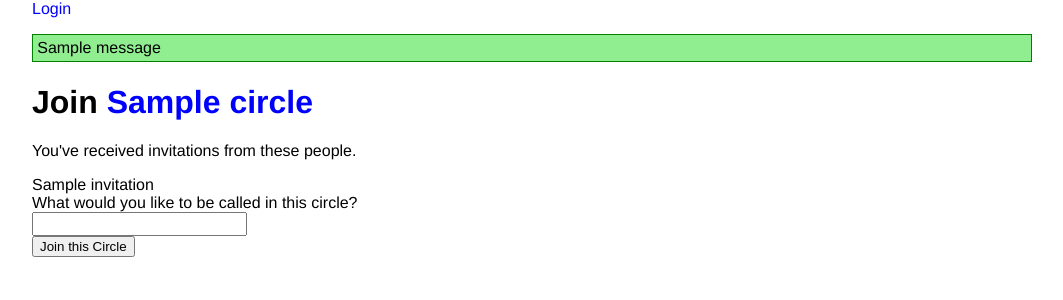
After one commit to nickretallack/Circles, a Flask app: template templates/join_circle.html in a window 1280 px wide. The commit adds this page. Shown: the top 300 px of the page, without its empty margins (108-1171 px from the left). Run offline with Flask 2, Linux system fonts and the light colour scheme; the template is opened without the code that fills it: values that come from a table or form of the project are taken from there, most other values are stand-ins (such as "Sample title", 1, 10 or a date in 2020); one stand-in notice (Sample message) is shown.

Commit message:
going a different direction.  Instead of merging users and whatnot, accepting an invitation will give you instant access to a circle, but only in a cookie.  You can then log in / register and join the circle at your leisure.

```diff
--- a/main.py
+++ b/main.py
@@ -1,4 +1,4 @@
-from flask import Flask, render_template as render, request,  g, redirect, session as web_session, url_for
+from flask import Flask, render_template as render, request,  g, redirect, session as web_session, url_for, abort, json, flash
 from flaskext.sqlalchemy import SQLAlchemy
 from flaskext.mail import Mail
 from werkzeug import generate_password_hash, check_password_hash
@@ -104,6 +104,9 @@ class Circle(db.Model):
 
     creator = db.relationship(User, backref='circles_created')
 
+    def get_membership(user):
+        return self.memberships.filter(CircleMembership.user == user).first()
+
     @property
     def url(self):
         return url_for('show_circle', id=self.id)
@@ -206,11 +209,11 @@ class Invitation(db.Model):
 
     @property
     def inviter_name(self):
-        return db.session.query(CircleMembership).filter(db._and(CircleMembership.circle == self.circle, CircleMembership.user == self.inviter)).first().nickname
+        return db.session.query(CircleMembership).filter(db.and_(CircleMembership.circle == self.circle, CircleMembership.user == self.inviter)).first().nickname
 
     @property
     def acceptor_name(self):
-        return db.session.query(CircleMembership).filter(db._and(CircleMembership.circle == self.circle, CircleMembership.user == self.acceptor)).first().nickname
+        return db.session.query(CircleMembership).filter(db.and_(CircleMembership.circle == self.circle, CircleMembership.user == self.acceptor)).first().nickname
 
     def __init__(self, **kwargs):
         self.id = make_invitation_id()
@@ -244,10 +247,11 @@ class CreateCircleForm(Form):
     description = TextAreaField('Describe it')
     # TODO: implement private circles later.  Or maybe they're all private for now?
 
+
 class CommentForm(Form):
     text = TextAreaField('Comment')
-    parent_id = HiddenField()#IntegerField(widget=widgets.HiddenInput())
-    discussion_id = HiddenField()#IntegerField(widget=widgets.HiddenInput())
+    parent_id = HiddenField() #IntegerField(widget=widgets.HiddenInput())
+    discussion_id = HiddenField() #IntegerField(widget=widgets.HiddenInput())
 
 class LoginForm(Form):
     login = TextField('Login name', [validators.Required()],
@@ -266,6 +270,11 @@ def set_current_user():
     else:
         g.user = None
 
+@app.before_request
+def check_invitations():
+    g.invitations = json.loads(web_session.get('invitations','{}'))
+
+
 from flaskext.mail import Message
 
 @app.route("/")
@@ -276,7 +285,9 @@ def front():
 #    mail.send(msg)
 
     your_circles = db.session.query(Circle).join(CircleMembership).filter(CircleMembership.user == g.user)
-    return render('front.html', your_circles=your_circles)
+    invitations = get_active_invitations()
+
+    return render('front.html', your_circles=your_circles, invitations=invitations)
 
 @app.route('/circles/<int:id>/invite')
 def invite(id):
@@ -286,9 +297,25 @@ def invite(id):
     invitations = invitations_for_circle(circle).all()
     return render('invite.html', circle=circle, invitations=invitations)
 
+def clicked_invitation(invitation):
+    invitation.clicked = True
+    circle_id = str(invitation.circle_id)
+    if circle_id not in g.invitations:
+        g.invitations[circle_id] = []
+    g.invitations[circle_id].append(invitation.id)
+    web_session['invitations'] = json.dumps(g.invitations)
+
 @app.route('/invitation/<string:id>', methods=['GET','POST'])
 def invitation(id):
     invitation = get_required(Invitation, id)
+    clicked_invitation(invitation)
+    return redirect(invitation.circle.url)
+    # If you have an invitation, that grants you a key to read anything in the group,
+    # but you can't write anything until you create your credentials.
+    # I'd love to let you write stuff, but it'd be complicated to merge things if you
+    # forgot to log in and ended up with two memberships to the same group.
+
+
     form = JoinCircleForm(request.form)
     if request.method == 'POST' and form.validate():
         # We create an honorary user so you can browse a bit before you create your credentials
@@ -303,13 +330,25 @@ def invitation(id):
         return redirect(invitation.circle.url)
     return render('invitation.html', invitation=invitation, form=form)
 
+def check_access(circle):
+    """To see a circle, you must have a membership or an invitation"""
+    membership = db.session.query(CircleMembership).filter(db.and_(CircleMembership.circle == circle, CircleMembership.user == g.user)).first()
+    if membership:
+        return True
+    else:
+        if str(circle.id) in g.invitations:
+            return False
+        else:
+            abort(404)
+
 @app.route('/circles/<int:id>')
 def show_circle(id):
     circle = required(db.session.query(Circle).filter_by(id=id).first())
-    discussion_form = CommentForm(request.form, discussion_id=5)
+    has_membership = check_access(circle)
+    discussion_form = CommentForm(request.form)
     discussions = db.session.query(Discussion).filter_by(circle_id=circle.id).options(db.joinedload(Discussion.comments)).all()
 
-    return render('circle.html', circle=circle, discussion_form=discussion_form, discussions=discussions)
+    return render('circle.html', circle=circle, discussion_form=discussion_form, discussions=discussions, has_membership=has_membership)
 
 @app.route('/circles/new', methods=['GET','POST'])
 def new_circle():
@@ -332,25 +371,74 @@ def new_circle():
         return redirect(url_for('show_circle', id=circle.id))
     return render('new_circle.html', circle_form=circle_form, membership_form=membership_form) #, invitation_form=invitation_form)
 
+def get_active_invitations():
+    results = []
+    for circle_id, invitation_ids in g.invitations.iteritems():
+        circle = Circle.query.get(circle_id)
+        invitations = get_active_invitations_for_circle(circle_id)
+        results.append({'circle':circle, 'invitations':invitations})
+    return results
+
+
+def get_active_invitations_for_circle(circle_id):
+    return db.session.query(Invitation).filter(Invitation.id.in_(g.invitations[str(circle_id)]))
+
+@app.route('/circles/<int:id>/join', methods=['GET','POST'])
+def join_circle(id):
+    circle = get_required(Circle, id)
+    required(str(circle.id) in g.invitations)
+
+    if not g.user:
+        flash("Before you can join a circle, you must be logged in")
+        return redirect(url_for('login'))
+
+    invitations = get_active_invitations_for_circle(circle.id)
+    form = JoinCircleForm(request.form)
+
+    if request.method == 'POST' and form.validate():
+        nickname = form.nickname.data
+	membership = CircleMembership(circle=circle, user=g.user)
+        form.populate_obj(membership)
+        db.session.add(membership)
+        db.session.commit()
+
+        # delete the temporary invitation
+        g.invitations[str(circle.id)] = []
+        web_session['invitations'] = json.dumps(g.invitations)
+
+        flash("You're a member now!  Your nickname here is %s" % nickname)
+        return redirect(circle.url)
+
+    return render('join_circle.html', circle=circle, form=form, invitations=invitations)
+
+def parse_integer(integer):
+    if not integer:
+        return None
+    else:
+        return int(integer)
+
 @app.route('/circles/<int:id>/comments', methods=['POST'])
 def new_comment(id):
     circle = required(db.session.query(Circle).filter_by(id=id).first())
+    check_access(circle)
     form = CommentForm(request.form)
     if request.method == 'POST' and form.validate():
-        discussion_id = form.discussion_id.data
-        parent_id = form.parent_id.data
+        discussion_id = parse_integer(form.discussion_id.data)
+        parent_id = parse_integer(form.parent_id.data)
+        text = form.text.data
 
+        import pdb; pdb.set_trace()
         if discussion_id:
             discussion = db.session.query(Discussion).filter_by(id=discussion_id).first()
         else:
             discussion = Discussion(circle=circle)
             db.session.add(discussion)
 
-        comment = Comment(discussion=discussion, parent_id=form.parent_id.data, text=form.text.data, user=g.user)
+        comment = Comment(discussion=discussion, parent_id=parent_id, text=text, user=g.user)
         db.session.add(comment)
         db.session.commit()
 
-        return redirect(url_for('show_circle',id=circle.id))
+    return redirect(url_for('show_circle',id=circle.id))
 
 def set_current_user(user):
     if user is None:
@@ -362,17 +450,6 @@ def set_current_user(user):
 
 @app.route('/login', methods=['GET','POST'])
 def login():
-    # Some complex logic here.  If you are already logged in and have credentials,
-    # you shouldn't be able to log in again.  But if you don't have credentials yet,
-    # your login will associate them with your current account.
-
-    merge_users = False
-    if g.user:
-        if g.user.credentials:
-            abort(404)
-        else:
-            merge_users = True
-
     form = LoginForm(request.form)
     if request.method == 'POST' and form.validate():
         action = request.form.get('action',None)
@@ -393,10 +470,7 @@ def login():
             if credentials:
                 form.login.errors.append("This login already exists.")
             else:
-                if merge_users:
-                    user = g.user
-                else:
-                    user = User()
+                user = User()
                 credentials = PasswordCredentials(user=user, login=login)
                 credentials.set_password(password)
 
--- a/notes.txt
+++ b/notes.txt
@@ -1,6 +1,10 @@
 Todo:
     * Invitations
+        Handle the case where you're logged in when you receive one?  Is this different?  Nah.
+    Make it so when you log in it takes you back to the previous page if there was one
+        Put the referer in a hidden field in the login form
     Change your name in a circle (and other settings in the future)
+    Mark people as trusted when they accept each other's invitations
 
 
 
--- a/static/style.css
+++ b/static/style.css
@@ -7,3 +7,4 @@ ul {margin:0; padding:0; list-style:none}
 .thread {margin-left:5ex}
 input[type=text], input[type=password], textarea {font-family:inherit; font-size:inherit; min-width:20ex}
 textarea.link {min-width:80ex; height:1em}
+.notice {border:1px solid green; background-color:lightgreen; padding:.5ex}
--- a/templates/base.html
+++ b/templates/base.html
@@ -5,15 +5,13 @@
 </head>
 <body>
 {% if g.user %}
-{% if g.user.credentials %}
 <a href="{{url_for('logout')}}">Logout</a>
-{% else %}
-<p>You can use your invitation link to log in instantly.  However, in case you lose it, you should <a href="{{url_for('login')}}">set up some login credentials</a>.  In the mean time, keep that link a secret!</p>
-{% endif %}
-
 {% else %}
 <a href="{{url_for('login')}}">Login</a>
 {% endif %}
+{% for message in get_flashed_messages() %}
+<p class="notice">{{message}}</p>
+{% endfor %}
 
 {% block content %}
 
--- a/templates/invitation.html
+++ b/templates/invitation.html
@@ -1,6 +1,6 @@
 {% extends 'base.html' %}
+
 {% from 'forms.html' import form_field %}
-
 {% block content %}
 <h1>{{invitation.inviter_name}} has invited you to {{invitation.circle.name}}</h1>
 
--- /dev/null
+++ b/templates/join_circle.html
@@ -0,0 +1,20 @@
+{% extends 'base.html' %}
+{% from 'forms.html' import form_field %}
+
+{% block content %}
+<h1>Join <a href="{{circle.url}}">{{circle.name}}</a></h1>
+
+<form action="{{url_for('join_circle', id=circle.id)}}" method="POST">
+<p>You've received invitations from these people.</p>
+<ul>{% for invitation in invitations %}
+<li>{{invitation.inviter_name}}
+{% endfor %}</ul>
+
+{% for field in form %}
+{{ form_field(field) }}
+{% endfor %}
+
+<button>Join this Circle</button>
+</form>
+
+{% endblock %}
--- a/templates/login.html
+++ b/templates/login.html
@@ -1,6 +1,6 @@
 {% extends 'base.html' %}
+{% from 'forms.html' import form_field %}
 
-{% from 'forms.html' import form_field %}
 {% block content %}
 
 <form action="{{url_for('login')}}" method="POST">
```
Also changed, not shown: templates/circle.html (+8 -0 lines), templates/front.html (+13 -0 lines).
